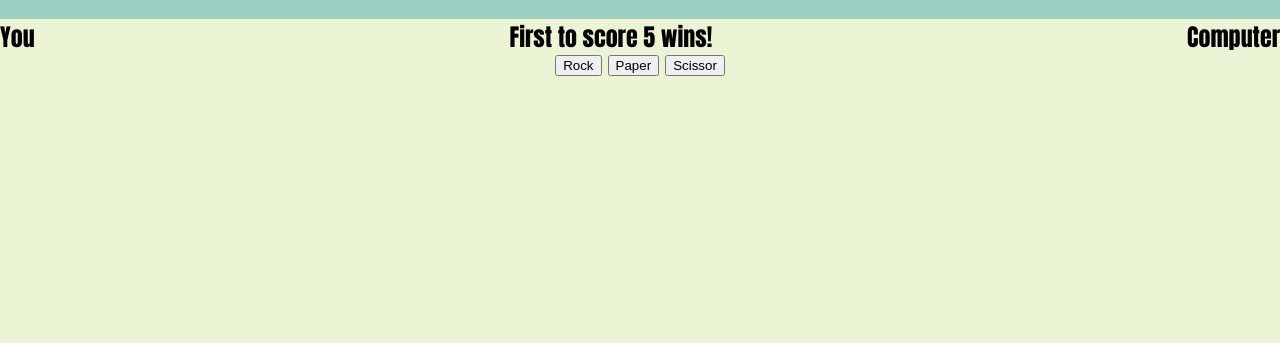
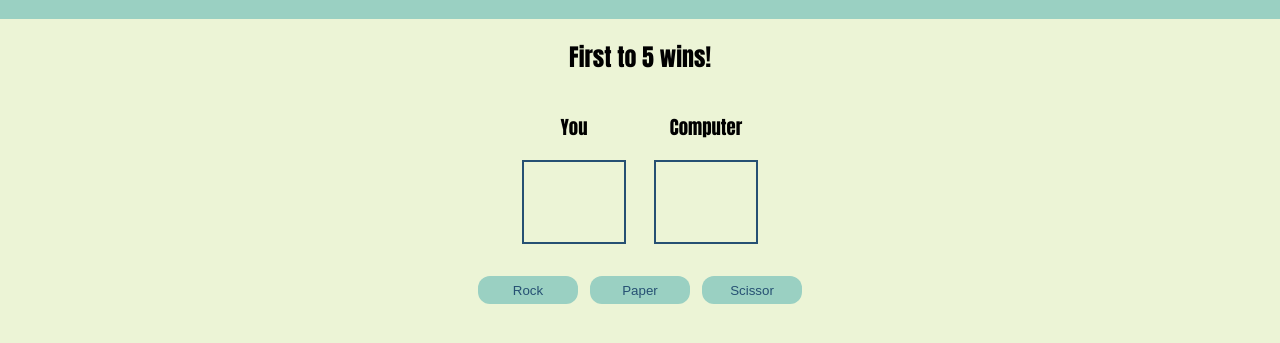
Before and after one commit to suix0/jangken_js, a plain HTML site: page index.html in a window 1280 px wide. Shown: the part 73-416 px from the top of the page. Drawn offline with Linux system fonts and the light colour scheme.

Commit message:
made improvements in gui

```diff
--- a/index.html
+++ b/index.html
@@ -15,7 +15,6 @@
     h2 {
       display: flex;
       justify-content: center;
-      margin: 0;
     }
 
     .header {
@@ -28,28 +27,68 @@
       color: #265073;
     }
 
-    .top {
+    .body {
       display: flex;
+      flex-direction: column;
+    }
+
+    .status {
+      display: flex;
+      justify-content: center;
+      gap: 32px;
+      flex-wrap: wrap;
+    }
+
+    .player-status,
+    .computer-status {
+      display: flex;
+      flex-direction: column;
+      align-items: center;
+      width: 100px;
+    }
+
+    .player-status h3,
+    .computer-status h3 {
       justify-content: center;
     }
 
-    .player {
-      margin-right: auto;
+
+    .score {
+      display: flex;
+      flex-direction: column;
+      justify-content: space-around;
+      align-items: center;
+      border: 2px solid #265073;
+      width: 100px;
+      height: 80px;
+      align-self: center;
     }
 
-    .computer {
-      margin-left: auto;
+    .score p,
+    .score h3 {
+      margin: 0;
+    }
+
+    .score p {
+      font-size: 3em;
     }
 
     .selection {
       display: flex;
       justify-content: center;
       align-items: center;
-      gap: 6px;
-      margin: 0px 0px;
+      gap: 12px;
+      margin: 32px;
     }
 
-
+    button {
+      border: 0;
+      color: #265073;
+      background-color: #9AD0C2;
+      height: 28px;
+      width: 100px;
+      border-radius: 12px;
+    }
 
   </style>
   <script src="script.js" async></script>
@@ -59,23 +98,30 @@
     <h1>Rock, Paper, Scissor</h1>
   </div>
 
-  <div class="top">
+  <div class="body">
+    <h2>First to 5 wins!</h2>
 
-    <div class="player">
-      <h2>You</h2>
-    </div>
+    <div class="status">
 
-    <h2>First to score 5 wins!</h2>
+      <div class="player-status">
+        <h3>You</h3>
+        <div class="player score">
+          <h3 class="playerChoice"></h3>
+          <p></p>
+        </div>
+      </div>
 
-    <div class="computer">
-      <h2>Computer</h2>
+      <div class="computer-status">
+        <h3>Computer</h3>
+        <div class="computer score">
+          <h3 class="computerChoice"></h3>
+          <p></p>
+        </div>
+      </div>
+
     </div>
 
   </div>
-
-
-
-
 
   <div class="selection">
     <button class="rock">Rock</button>
```
